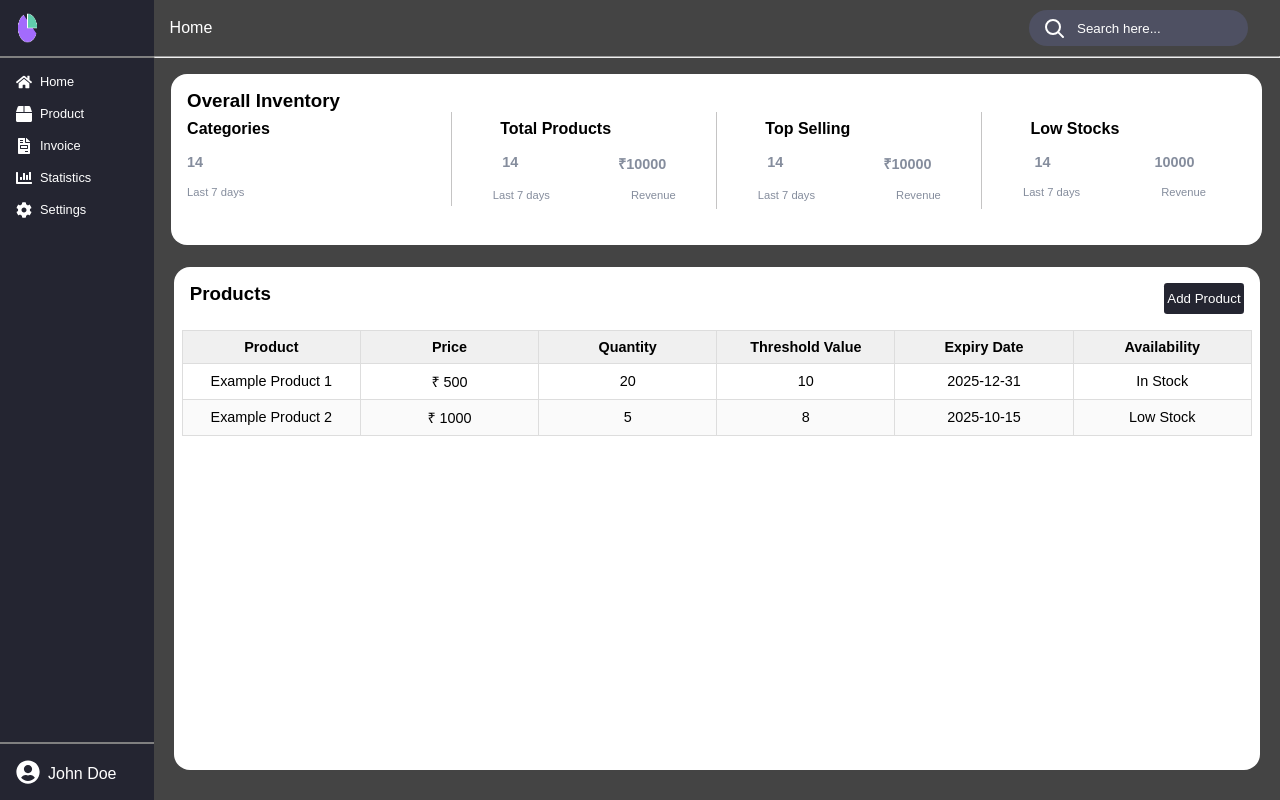
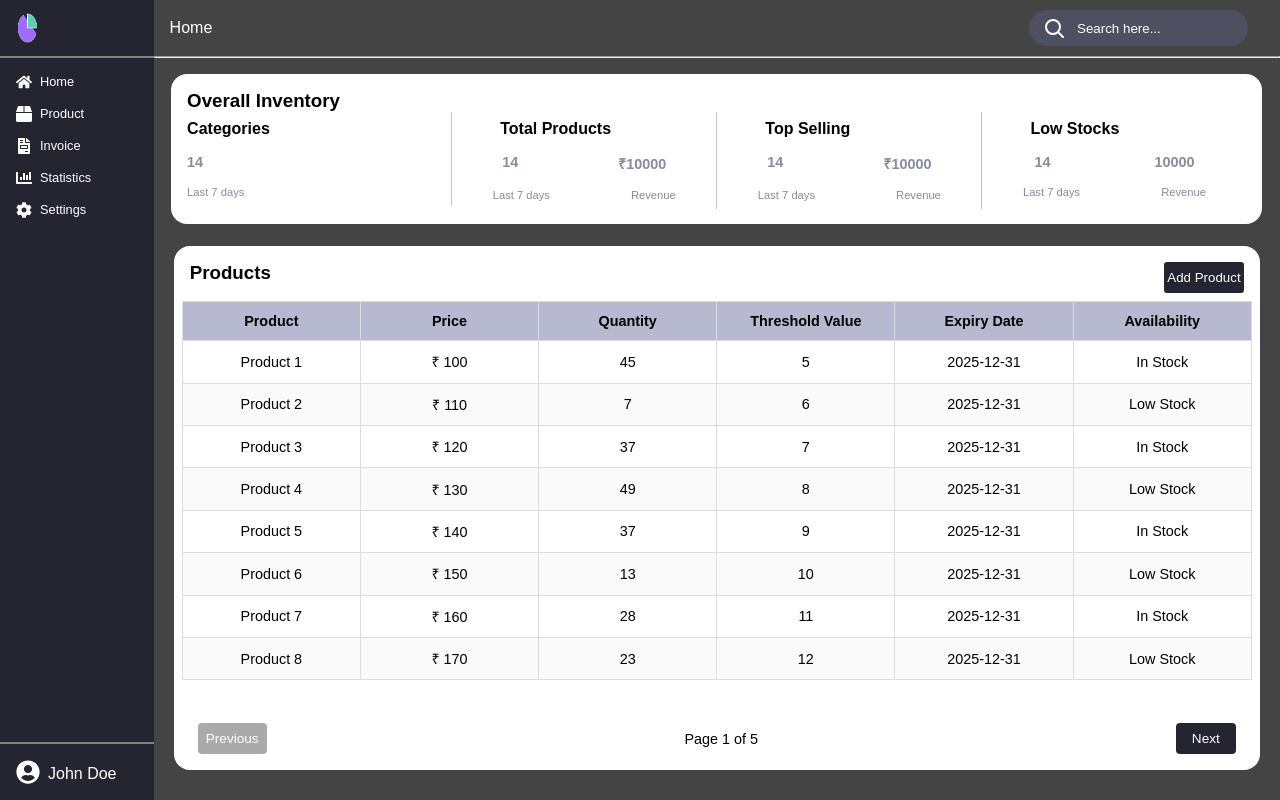
Before and after one commit to Sourav-Sharma-001/final-project, a React (Vite) app: page / in a window 1280 px wide. Built offline with nearby package versions, Linux system fonts and the light colour scheme.

Commit message:
added previous and next btn

```diff
--- a/src/Components/Dashboard/Product/OverallInventory/OverallInventory.css
+++ b/src/Components/Dashboard/Product/OverallInventory/OverallInventory.css
@@ -1,7 +1,7 @@
 .overall-inventory {
   background-color: white;
   width: 99%;
-  height: 20%;
+  height: 17%;
   border-radius: 1rem;
   padding: 1rem;
   place-self: center;
--- a/src/Components/Dashboard/Product/Table/Table.css
+++ b/src/Components/Dashboard/Product/Table/Table.css
@@ -1,23 +1,23 @@
-.table-container{
+.table-container {
   background-color: white;
   width: 100%;
-  height: 70%;
+  height: 73%;
   border-radius: 1rem;
   padding: 0.5rem;
+  display: flex;
+  flex-direction: column;
   place-self: center;
 }
 
-.table-heading{
+.table-heading {
   display: flex;
   justify-content: space-between;
   margin: 0.5rem;
 }
 
-.table-heading h3{
-  margin: 0;
-}
+.table-heading h3 { margin: 0; }
 
-.table-heading button{
+.table-heading button {
   background-color: #242531;
   color: white;
   border-radius: 0.2rem;
@@ -27,9 +27,9 @@
 }
 
 .table {
-  width: 100%;
+  flex-grow: 1;
   overflow-x: auto;
-  margin-top: 1rem;
+  margin-top: 0;
 }
 
 .table table {
@@ -39,59 +39,48 @@
 }
 
 .table th, .table td {
-  border: 1px solid #ddd;
-  padding: 0.5rem;
+  border: 0.06rem solid #ddd;
+  padding: 0.7rem;
   text-align: center;
   font-size: 0.9rem;
   word-wrap: break-word;
 }
 
 .table th {
-  background-color: #f0f0f0;
+  background-color: #B6B9CF;
 }
 
-.table tr:nth-child(even) {
-  background-color: #fafafa;
+.table tr:nth-child(even) { background-color: #fafafa; }
+.table tr:hover { background-color: #f5f5f5; }
+
+.pagination {
+  display: flex;
+  justify-content: space-between;
+  align-items: center;
+  margin-top: 0.5rem;
+  padding: 0.5rem 1rem;
+  font-size: 0.9rem;
 }
 
-.table tr:hover {
-  background-color: #f5f5f5;
+.pagination-button {
+  background-color: #242531;
+  color: white;
+  border: none;
+  padding: 0.5rem;
+  border-radius: 0.25rem;
+  font-size: 0.85rem;
+  cursor: pointer;
+  min-width: 3.75rem;
+  text-align: center;
 }
 
-.modal-overlay {
-  position: fixed;
-  top: 0;
-  left: 0;
-  width: 100%;
-  height: 100%;
-  background-color: rgba(0,0,0,0.3);
-  display: flex;
-  justify-content: center;
-  align-items: center;
-  backdrop-filter: blur(4px);
-  z-index: 1000;
+.pagination-button:disabled {
+  background-color: #aaa;
+  cursor: not-allowed;
 }
 
-.modal {
-  background-color: white;
-  padding: 1rem;
-  border-radius: 0.5rem;
-  width: 22rem;
-  height: 12rem;
-  display: flex;
-  flex-direction: column;
-  gap: 1rem;
-  justify-content: center;
-  align-items: center;
+.pagination-info {
+  flex-grow: 1;
+  text-align: center;
+  font-weight: 500;
 }
-
-.modal-button {
-  padding: 1rem;
-  border: none;
-  border-radius: 0.5rem;
-  background-color: #242531;
-  color: white;
-  cursor: pointer;
-  border-radius: 0.2rem;
-  width: 65%;
-}
--- a/src/Components/Dashboard/Product/Table/Table.jsx
+++ b/src/Components/Dashboard/Product/Table/Table.jsx
@@ -3,9 +3,24 @@ import "./Table.css";
 
 export default function Table() {
   const [showModal, setShowModal] = useState(false);
+  const [currentPage, setCurrentPage] = useState(1);
+  const rowsPerPage = 8;
 
   const openModal = () => setShowModal(true);
   const closeModal = () => setShowModal(false);
+
+  const products = Array.from({ length: 40 }).map((_, i) => ({
+    name: `Product ${i + 1}`,
+    price: 100 + i * 10,
+    qty: Math.floor(Math.random() * 50),
+    threshold: 5 + (i % 10),
+    expiry: "2025-12-31",
+    status: i % 2 === 0 ? "In Stock" : "Low Stock"
+  }));
+
+  const totalPages = Math.ceil(products.length / rowsPerPage);
+  const startIndex = (currentPage - 1) * rowsPerPage;
+  const currentRows = products.slice(startIndex, startIndex + rowsPerPage);
 
   return (
     <div className='table-container'>
@@ -13,6 +28,7 @@ export default function Table() {
         <h3>Products</h3>
         <button onClick={openModal}>Add Product</button>
       </div>
+
       <div className='table'>
         <table>
           <thead>
@@ -26,29 +42,45 @@ export default function Table() {
             </tr>
           </thead>
           <tbody>
-            <tr>
-              <td>Example Product 1</td>
-              <td>&#8377; 500</td>
-              <td>20</td>
-              <td>10</td>
-              <td>2025-12-31</td>
-              <td>In Stock</td>
-            </tr>
-            <tr>
-              <td>Example Product 2</td>
-              <td>&#8377; 1000</td>
-              <td>5</td>
-              <td>8</td>
-              <td>2025-10-15</td>
-              <td>Low Stock</td>
-            </tr>
+            {currentRows.map((product, i) => (
+              <tr key={i}>
+                <td>{product.name}</td>
+                <td>₹ {product.price}</td>
+                <td>{product.qty}</td>
+                <td>{product.threshold}</td>
+                <td>{product.expiry}</td>
+                <td>{product.status}</td>
+              </tr>
+            ))}
           </tbody>
         </table>
       </div>
 
+      <div className="pagination">
+        <button
+          className="pagination-button"
+          onClick={() => setCurrentPage(p => Math.max(p - 1, 1))}
+          disabled={currentPage === 1}
+        >
+          Previous
+        </button>
+
+        <span className="pagination-info">
+          Page {currentPage} of {totalPages}
+        </span>
+
+        <button
+          className="pagination-button"
+          onClick={() => setCurrentPage(p => Math.min(p + 1, totalPages))}
+          disabled={currentPage === totalPages}
+        >
+          Next
+        </button>
+      </div>
+
       {showModal && (
         <div className="modal-overlay" onClick={closeModal}>
-          <div className="modal" onClick={(e) => e.stopPropagation()}>
+          <div className="modal" onClick={e => e.stopPropagation()}>
             <button className="modal-button">Individual Product</button>
             <button className="modal-button">Multiple Product</button>
           </div>
```
